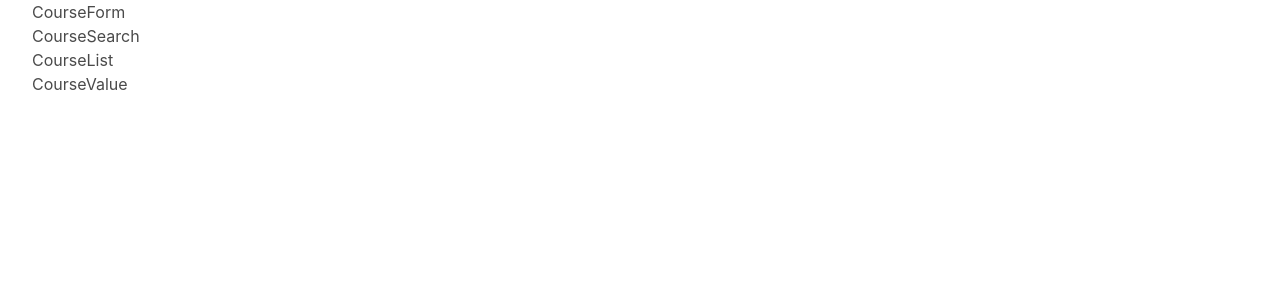
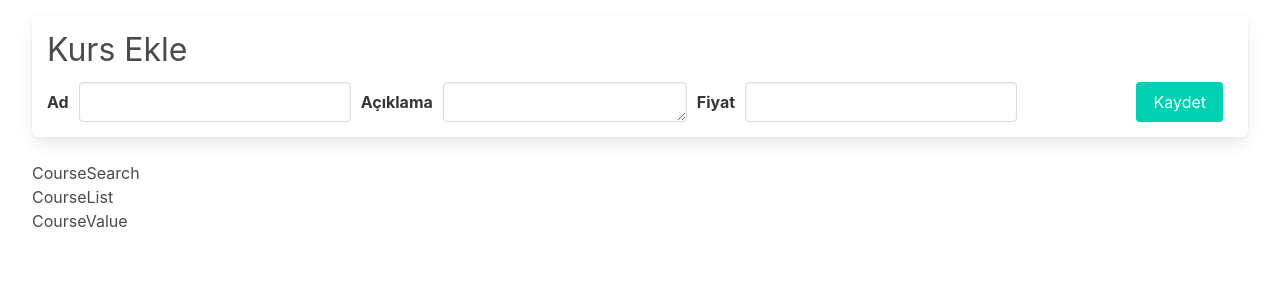
Before and after one commit to erennkazan/redux-courses, a React (Create React App) app in the folder redux-courses/: page / in a window 1280 px wide. Shown: the top 300 px of the page. Built offline with nearby package versions, Linux system fonts and the light colour scheme.

Commit message:
bulmacss added and formslice components created

```diff
--- a/redux-courses/package.json
+++ b/redux-courses/package.json
@@ -12,6 +12,7 @@
     "react-dom": "^18.2.0",
     "react-redux": "^8.1.2",
     "react-scripts": "5.0.1",
+    "redux": "^4.2.1",
     "web-vitals": "^2.1.4"
   },
   "scripts": {
--- a/redux-courses/src/App.css
+++ b/redux-courses/src/App.css
@@ -0,0 +1,76 @@
+.courseForm {
+    margin-top: 15px;
+    padding: 15px;
+  }
+  .courseForm .field-group {
+    display: flex;
+    margin-bottom: 0px;
+  }
+  .courseForm form {
+    display: flex;
+    justify-content: space-between;
+  }
+  .courseForm .field {
+    display: flex;
+    align-items: center;
+    margin-bottom: 0px !important;
+    margin-right: 10px;
+  }
+  .courseForm .field label.label {
+    margin-bottom: 0px;
+    margin-right: 10px;
+  }
+  .courseForm input {
+    width: 100%;
+  }
+  .courseForm h4.subtitle.is-3 {
+    margin-bottom: 0.75rem;
+  }
+
+  .courseList h1 {
+    font-size: 24px;
+  }
+  .courseList .panel.bold {
+    font-weight: 600;
+  }
+
+  .courseList .panel {
+    padding: 10px;
+    display: flex;
+    flex-direction: column;
+    justify-content: space-between;
+    align-items: center;
+    border: 1px solid #dbdbdb;
+    border-radius: 30px;
+  }
+
+  .courseList .note {
+    font-style: italic;
+    display: block;
+    margin: 40px 20px;
+  }
+
+  .listHeader {
+    display: flex;
+    flex-direction: row;
+    justify-content: space-between;
+    align-items: center;
+  }
+
+  .listHeader h3.title {
+    margin-bottom: 0px;
+  }
+
+  .listHeader .search {
+    display: flex;
+    align-items: center;
+  }
+  .listHeader .search .label {
+    margin-bottom: 0px;
+    margin-right: 10px;
+  }
+
+  .coursePrice {
+    text-align: right;
+    font-size: 2rem;
+  }
--- a/redux-courses/src/components/CourseForm.js
+++ b/redux-courses/src/components/CourseForm.js
@@ -1,9 +1,39 @@
-import React from 'react'
+import React from 'react';
+import { useSelector } from 'react-redux';
 
 function CourseForm() {
+  const { name, description, cost } = useSelector((state) => {
+    return {
+      name: state.form.name,
+      description: state.form.description,
+      cost: state.form.cost,
+    };
+  });
+  console.log(name, description, cost);
   return (
-    <div>CourseForm</div>
-  )
+    <div className="courseForm panel">
+      <h4 className="subtitle is-3">Kurs Ekle</h4>
+      <form>
+        <div className="field-group">
+          <div className="field">
+            <label className="label">Ad</label>
+            <input className="input is-expanded" />
+          </div>
+          <div className="field">
+            <label className="label">Açıklama</label>
+            <textarea className="input is-expanded" />
+          </div>
+          <div className="field">
+            <label className="label">Fiyat</label>
+            <input className="input is-expanded" type="number" />
+          </div>
+        </div>
+        <div className="field">
+          <button className="button is-primary">Kaydet</button>
+        </div>
+      </form>
+    </div>
+  );
 }
 
-export default CourseForm
+export default CourseForm;
```
Also changed, not shown: 1 other file (tests, documents, lock files or other folders).
